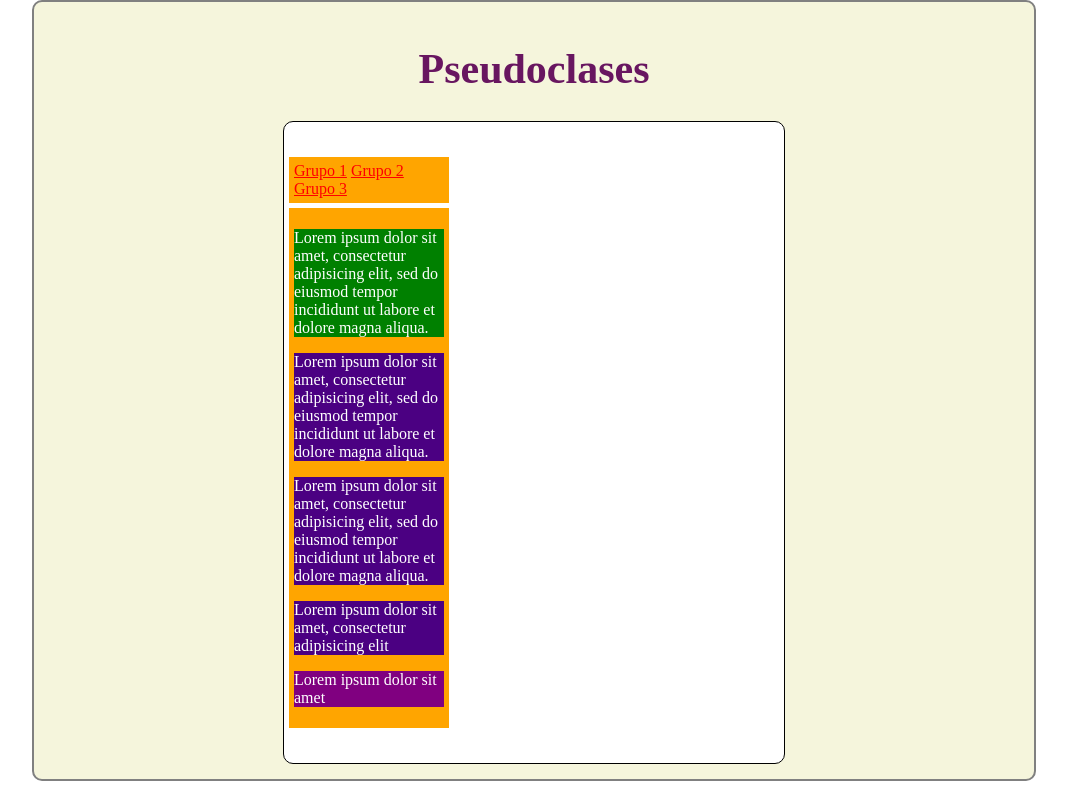
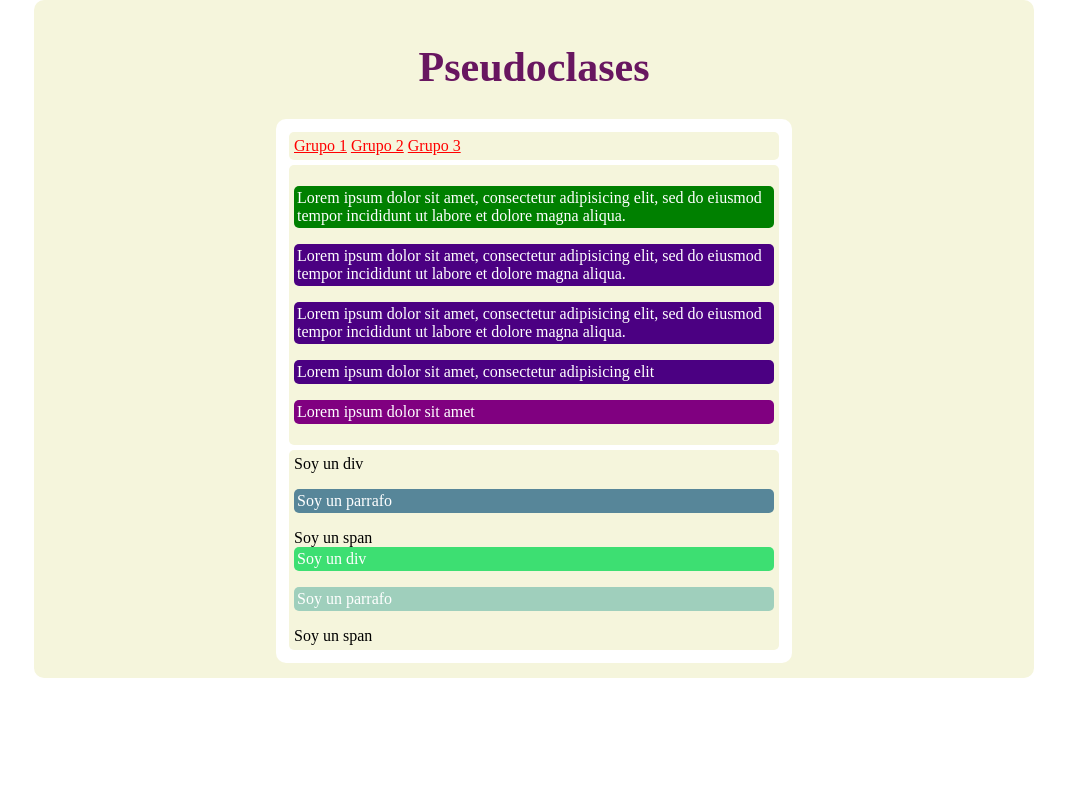
Before and after one commit to zulean1/Paginas-Web, a PHP site: page /views/psedoclases.html in a window 1280 px wide. Shown: the whole page, without its empty margins (106-1173 px from the left). Run offline with PHP 8.4, Linux system fonts and the light colour scheme.

Commit message:
Pseudoclases con varios elementos

```diff
--- a/Practica guiada/css/estilo.css
+++ b/Practica guiada/css/estilo.css
@@ -11,7 +11,6 @@ body{
 	padding: 15px 0;
 	height: auto;
 	background: beige ;
-	border: 2px solid gray;
 	border-radius: 10px;
 
 }
@@ -24,8 +23,8 @@ body{
 	padding: 30px 0;
 	height: inherit;
 	background: white;
-	border: 1px solid black;
 	border-radius: 10px;
+	padding: 8px;
 }
 
 .logo{
@@ -35,11 +34,11 @@ body{
 }
 
 .grupo{
-	width: 150px;
-	height: auto;
-	background: orange;
+
+	background: beige;
 	padding: 5px;
 	margin: 5px;
+	border-radius: 5px;
 }
 
 /* hacer click */
@@ -66,6 +65,9 @@ body{
 .parrafo{
 	background: indigo;
 	color: white;
+	border-radius: 5px;
+	padding: 3px;
+
 }
 
 .parrafo:first-child{
@@ -77,3 +79,27 @@ body{
 	background: purple;
 	color: white;
 }
+
+.elementos p:first-of-type{
+	background: #578699;
+	color: white;
+	border-radius: 5px;
+	padding: 3px;
+
+}
+
+.elementos p:last-of-type{
+	background: #9FCFBC;
+	color: white;
+	border-radius: 5px;
+	padding: 3px;
+
+}
+
+.elementos div:last-of-type{
+	background: #3DDF72;
+	color: white;
+	border-radius: 5px;
+	padding: 3px;
+
+}
--- a/Practica guiada/views/psedoclases.html
+++ b/Practica guiada/views/psedoclases.html
@@ -27,6 +27,16 @@
 				<p class="parrafo">Lorem ipsum dolor sit amet </p>
 
 			</div>
+			<div class="grupo">
+				<div class="elementos">
+					<div>Soy un div</div>
+					<p>Soy un parrafo</p>
+					<span>Soy un span</span>
+					<div>Soy un div</div>
+					<p>Soy un parrafo</p>
+					<span>Soy un span</span>
+				</div>
+			</div>
 		</main>
 	</div>
 
```
